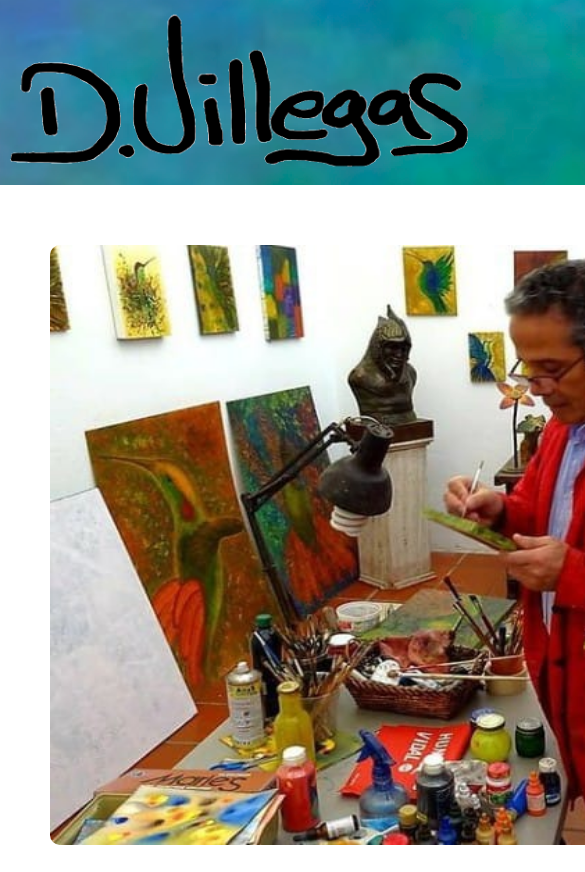
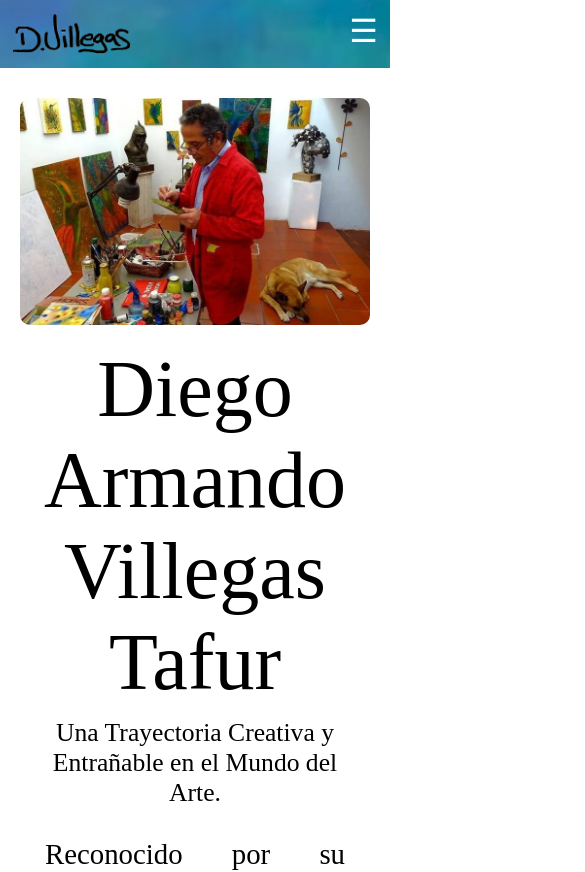
Before and after one commit to valentinavillegasc/Galeria-D.Villegas, a React (Create React App) app: page /biografia in a window 390 px wide. Shown: the top 872 px of the page, 585 px wide, since content can reach past the window. Built offline with nearby package versions, Linux system fonts and the light colour scheme; a web font is replaced by a local one.

Commit message:
cambios responsive

```diff
--- a/src/components/Estilos/BurguerNav.module.css
+++ b/src/components/Estilos/BurguerNav.module.css
@@ -1,12 +1,11 @@
 .burguerNav {
   height: fit-content;
-  width: 300px;
+  width: fit-content;
   display: flex;
+  margin-top: 9vh;
   justify-content: space-around;
   padding: 10px;
-  margin-top: 22.3vh;
   background-image: url("../../assets/navBar.png");
-  position: fixed; /* O position: absolute; dependiendo de tus necesidades */
   top: 0;
   right: 0;
   z-index: 9999;
@@ -21,7 +20,7 @@
 .link {
   color: white;
   text-decoration: none;
-  font-size: 5rem;
+  font-size: 2rem;
 }
 
 /*Media queries*/
--- a/src/components/Estilos/CardColeccion.module.css
+++ b/src/components/Estilos/CardColeccion.module.css
@@ -37,20 +37,27 @@
 
 @media (max-width: 768px) {
   .CardColeccion {
-    width: 1000px;
-    height: 400px;
+    width: 300px;
+    height: 200px;
+    margin: 0px;
+    padding: 10px;
   }
   .name {
-    font-size: 4rem;
+    font-size: 3rem;
     font-weight: 100;
     text-align: left;
   }
   .image {
     border-radius: 10px;
+    width: 100px;
+    margin: 10px;
   }
-
+  .info {
+    margin: 10px;
+    padding: 10px;
+  }
   .description {
-    font-size: 2.5rem;
-    color: black;
+    font-size: 1rem;
+    margin: 0px;
   }
 }
--- a/src/components/Estilos/CardsColecciones.module.css
+++ b/src/components/Estilos/CardsColecciones.module.css
@@ -1,9 +1,11 @@
 .CardsColecciones {
-  margin: 20px;
+  display: flex;
+  justify-content: center;
+  width: 100%;
 }
 
 @media (max-width: 768px) {
   .CardsColecciones {
-    width: 1090px;
+    width: 100%;
   }
 }
--- a/src/components/Estilos/Footer.module.css
+++ b/src/components/Estilos/Footer.module.css
@@ -1,5 +1,5 @@
 .footer {
-  height: 9vh;
+  height: 100%;
   display: flex;
   flex-direction: column;
   justify-content: center;
--- a/src/components/Estilos/NavBar.module.css
+++ b/src/components/Estilos/NavBar.module.css
@@ -6,6 +6,7 @@
   padding: 8px;
   margin-bottom: 20px;
   background-image: url("../../assets/navBar.png");
+  width: 100%;
 }
 
 .logo {
@@ -33,38 +34,37 @@
 }
 
 .hamburgerMenuButton {
-  font-size: 5rem;
-  color: rgb(255, 255, 255);
-  margin-right: 1rem;
-  margin-bottom: rem;
+  font-size: 2rem; /* Ajusta el tamaño del icono del menú hamburguesa según tus necesidades */
+  color: white;
   background: none;
   border: none;
+  display: flex;
+  justify-content: center;
+  justify-items: center;
 }
 
 /*Media queries*/
-
 @media (max-width: 768px) {
   .navBar {
-    width: 1090px;
-    height: 20vh;
+    height: 8vh; /* Reducido la altura */
+    padding: 12px; /* Ajustado el relleno */
+    width: 100%;
+  }
+  .logo {
+    margin-left: 1rem;
+    font-size: 1.2rem; /* Reducido el tamaño de la fuente */
   }
   .buttons {
     display: none;
   }
-
-  .hamburgerMenu {
-    display: block;
-    margin-top: 1rem;
-    margin-right: 1rem;
-  }
-  .logo {
-    margin-left: 1rem;
-    margin-top: 2rem;
+  .hamburgerMenuButton {
+    display: flex;
+    justify-content: center;
   }
 }
 
 @media (min-width: 769px) {
-  .hamburgerMenu {
+  .hamburgerMenuButton {
     display: none;
   }
 
--- a/src/index.css
+++ b/src/index.css
@@ -17,3 +17,7 @@ code {
   font-family: source-code-pro, Menlo, Monaco, Consolas, "Courier New",
     monospace;
 }
+
+* {
+  box-sizing: border-box;
+}
--- a/src/views/Estilos/Biografia.module.css
+++ b/src/views/Estilos/Biografia.module.css
@@ -1,6 +1,6 @@
 .biografia {
-  height: 100vh;
-  padding-bottom: 100px;
+  height: 100%;
+  width: 100%;
 }
 
 .infoContainer {
@@ -72,35 +72,41 @@
     display: flex;
     flex-direction: column;
     align-items: center;
-    margin: 50px 50px 0px;
+    margin: 20px 20px 0px; /* Reducido el margen */
   }
 
   .fotoContainer {
-    margin-bottom: 20px;
+    margin-bottom: 10px; /* Reducido el margen inferior */
   }
+
   .foto {
-    width: 1000px;
-    height: 600px;
+    width: 100%; /* Establecido el ancho al 100% para que sea responsivo */
+    height: auto; /* La altura se ajustará automáticamente para mantener la proporción */
+    max-width: 1000px; /* Establecido un ancho máximo para la imagen */
   }
 
   .nameContainer {
-    margin-bottom: 20px;
+    margin-bottom: 10px; /* Reducido el margen inferior */
+    text-align: center; /* Centrado el texto */
   }
 
   .nameContainer h2 {
-    font-size: 9rem;
+    font-size: 5rem; /* Reducido el tamaño de la fuente */
     font-weight: 100;
   }
 
   .nameContainer p {
-    font-size: 2.8rem;
-    padding-bottom: 20px; /* Tamaño de fuente más pequeño para el párrafo */
+    font-size: 1.6rem; /* Reducido el tamaño de la fuente */
+    padding-bottom: 10px; /* Tamaño de fuente más pequeño para el párrafo */
+  }
+  .infoBiografia {
+    margin: 0px;
   }
 
   .textoParteDerecha p {
-    margin-bottom: 10px;
-    font-size: 2.5rem;
-    font-weight: 100; /* Tamaño de fuente más pequeño para los párrafos */
+    margin-bottom: 5px; /* Reducido el margen inferior */
+    font-size: 1.8rem; /* Reducido el tamaño de la fuente */
+    font-weight: 100;
     color: black;
   }
 
@@ -108,10 +114,9 @@
     color: black;
     display: flex;
     flex-direction: column;
-    font-size: 2.5rem;
+    font-size: 1.8rem; /* Reducido el tamaño de la fuente */
     font-weight: 100;
-    margin: 0px 80px;
-    width: 960px;
-    height: 200px;
+    margin: 0px 20px; /* Reducido el margen lateral */
+    max-width: 100%; /* Establecido el ancho máximo para que sea responsivo */
   }
 }
--- a/src/views/Estilos/Contacto.module.css
+++ b/src/views/Estilos/Contacto.module.css
@@ -108,48 +108,51 @@ button:disabled {
   .colibri {
     display: none;
   }
+
   .titleContainer {
-    font-size: 11rem;
-    display: flex;
-    flex-direction: row;
-    justify-content: center;
-    align-items: center;
+    font-size: 5rem; /* Reducido el tamaño del título */
+    text-align: center; /* Centrado el texto */
   }
+
   .colibristicker {
     display: flex;
-    width: 200px;
+    justify-content: center; /* Centrado horizontal */
   }
 
   .formulario {
-    width: 1040px;
-    margin-left: 40px;
-    margin-top: 100px;
+    width: 100%; /* Establecido el ancho al 100% */
+    margin: 20px; /* Ajustado el margen */
   }
+
   .inputs label {
-    font-size: 7.5rem;
+    font-size: 2rem; /* Reducido el tamaño de la etiqueta */
   }
 
   .inputs textarea {
-    height: 200px;
-    width: 600px;
+    height: 150px; /* Reducido la altura del área de texto */
+    width: 100%; /* Establecido el ancho al 100% */
   }
+
   .inputs input,
   .inputs select,
   .inputs textarea {
-    font-size: 2rem;
+    font-size: 1.5rem; /* Reducido el tamaño del texto de entrada */
     width: 100%;
-    padding: 20px;
+    padding: 10px; /* Ajustado el relleno */
+    margin-bottom: 10px; /* Ajustado el margen inferior */
   }
+
   .inputs div {
-    margin: 40px;
+    margin: 20px 0; /* Ajustado el margen superior e inferior */
   }
+
   .errors {
-    font-size: 3.5rem;
+    font-size: 2rem; /* Reducido el tamaño del texto de error */
   }
+
   .button {
-    width: 10em;
-    height: 2em;
-    font-size: 3rem;
-    margin-top: 100px;
+    width: 100%; /* Establecido el ancho al 100% */
+    font-size: 2rem; /* Reducido el tamaño del texto del botón */
+    margin-top: 20px; /* Ajustado el margen superior */
   }
 }
--- a/src/views/Estilos/Home.module.css
+++ b/src/views/Estilos/Home.module.css
@@ -1,5 +1,6 @@
 .homeContainer {
-  width: full;
+  width: 100%;
+  height: 100%;
 }
 .home h1 {
   color: black;
@@ -36,27 +37,18 @@ button:disabled {
 }
 @media (max-width: 768px) {
   .home {
-    display: flex;
-    flex-direction: column;
-    justify-content: center;
-    align-items: center;
-    margin: 100px 550px 100px;
-    width: full;
+    text-align: center;
+    margin: 50px auto; /* Centra y ajusta el margen */
   }
+
   .home h1 {
-    font-size: 10rem;
+    font-size: 5rem; /* Tamaño de fuente ajustado para pantallas más pequeñas */
+    margin-bottom: 20px;
   }
 
   .button {
-    background-color: #eee;
-    border: none;
-    padding: 1rem;
-    font-size: 2rem;
-    width: 10em;
-    border-radius: 1rem;
-    color: #66b3a78a;
-    box-shadow: 0 0.4rem #dfd9d9;
-    cursor: pointer;
-    margin-bottom: 100px;
+    font-size: 1rem;
+    width: 200px;
+    margin-top: 30px;
   }
 }
```
